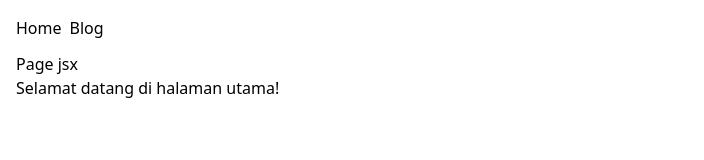
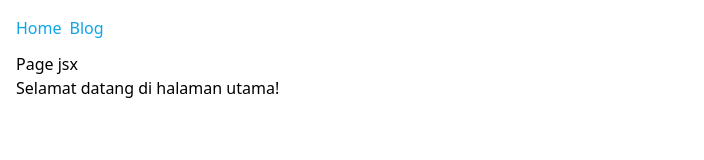
Before and after one commit to Lordfroze/kf-nextjs, a Next.js app: page / in a window 1280 px wide. Shown: the top 160 px of the page, without its empty margins (0-704 px from the left). Built offline with nearby package versions, Linux system fonts and the light colour scheme.

Commit message:
Memanfaatkan Color Pallete Tailwindcss

```diff
--- a/app/layout.jsx
+++ b/app/layout.jsx
@@ -1,5 +1,5 @@
-import Link from "next/link"; // import link
 import "./globals.css"; // import global css yang berisi tailwind
+import Navbar from "../components/NavBar";
 
 export default function Layout({ children }) {
   return (
@@ -9,20 +9,8 @@ export default function Layout({ children }) {
       </head>
       <body className="flex flex-col px-4 py-4 min-h-screen">
         <header>
-          <nav>
-            <ul className="flex gap-2">
-              <li>
-                {/* Menggunakan Link nextjs untuk navigasi */}
-                <Link href="/">Home</Link>
-              </li>
-              <li>
-                {/* link dengan prefetch false */}
-                <Link href="/blog" prefetch={false}>
-                  Blog
-                </Link>
-              </li>
-            </ul>
-          </nav>
+          {/* import component navbar */}
+          <Navbar />
         </header>
         <main className="py-3 grow">{children}</main>
         <footer className="border-t py-3 text-center text-xs"> Footer</footer>
--- /dev/null
+++ b/components/Navbar.jsx
@@ -0,0 +1,26 @@
+import Link from "next/link"; // import link
+
+export default function Navbar() {
+  return (
+    <nav>
+      <ul className="flex gap-2">
+        <li>
+          {/* Menggunakan Link nextjs untuk navigasi */}
+          <Link href="/" className="text-sky-500 hover:underline">
+            Home
+          </Link>
+        </li>
+        <li>
+          {/* link dengan prefetch false */}
+          <Link
+            href="/blog"
+            prefetch={false}
+            className="text-sky-500 hover:underline"
+          >
+            Blog
+          </Link>
+        </li>
+      </ul>
+    </nav>
+  );
+}
```
